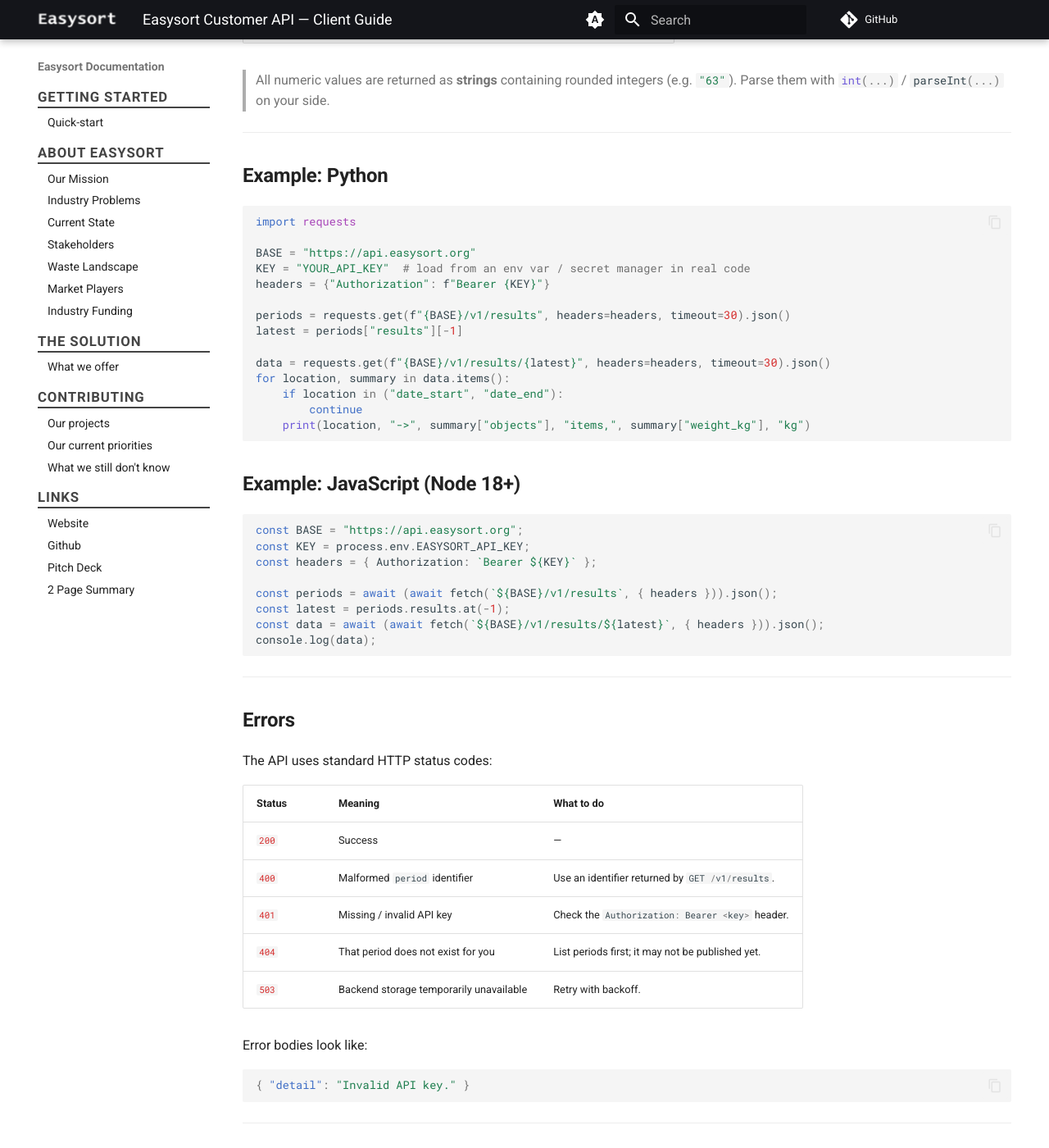
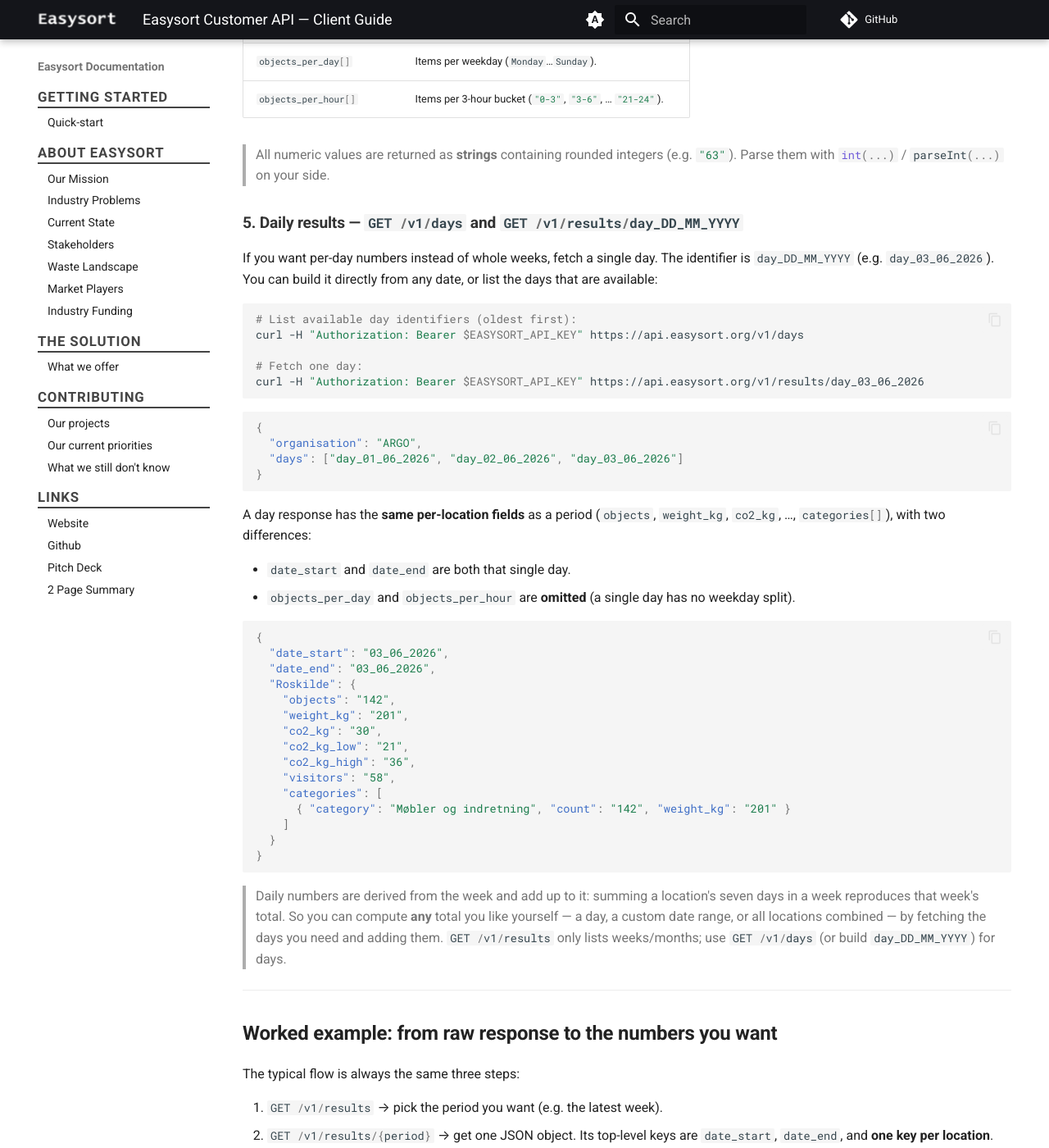
Before and after one commit to Easysort/Easysort, an MkDocs documentation site: the page built from docs/api/argo.md, in a window 1280 px wide and 1400 px high, scrolled down 2462 px. Shown: the whole window at 82% size. Built offline with MkDocs 1.6.1 and Material for MkDocs 9.7.7, drawn with Linux system fonts in a browser that asks for light colours; comment, search, counter and statistics services are not loaded; some of the changed text lies outside the part shown.

Commit message:
Update argo.md

````diff
--- a/docs/api/argo.md
+++ b/docs/api/argo.md
@@ -34,8 +34,7 @@
 Returns the period identifiers you can fetch. Periods are weekly (and monthly) buckets.
 
 ```bash
-curl https://api.easysort.org/v1/results \
-  -H "Authorization: Bearer $EASYSORT_API_KEY"
+curl -H "Authorization: Bearer $EASYSORT_API_KEY" https://api.easysort.org/v1/results
 ```
 
 ```json
@@ -55,8 +54,7 @@
 result). Using a recent window keeps the list current with where you're actively reporting.
 
 ```bash
-curl https://api.easysort.org/v1/locations \
-  -H "Authorization: Bearer $EASYSORT_API_KEY"
+curl -H "Authorization: Bearer $EASYSORT_API_KEY" https://api.easysort.org/v1/locations
 ```
 
 ```json
@@ -71,8 +69,7 @@
 Pass one of the identifiers returned above.
 
 ```bash
-curl https://api.easysort.org/v1/results/week_23_2026 \
-  -H "Authorization: Bearer $EASYSORT_API_KEY"
+curl -H "Authorization: Bearer $EASYSORT_API_KEY" https://api.easysort.org/v1/results/week_23_2026
 ```
 
 ```json
@@ -82,6 +79,9 @@
   "Hørgården": {
     "objects": "412",
     "weight_kg": "63",
+    "co2_kg": "88",
+    "co2_kg_low": "62",
+    "co2_kg_high": "106",
     "visitors": "180",
     "categories": [
       { "category": "Plastic", "count": "120", "weight_kg": "18" },
@@ -107,6 +107,8 @@
 | `<location>` | One object per drop-off location in your deployment. |
 | `objects` | Total registered items in the period. |
 | `weight_kg` | Estimated total weight, in kilograms. |
+| `co2_kg` | Estimated CO₂ saved, in kilograms (best estimate). |
+| `co2_kg_low` / `co2_kg_high` | Lower/upper bound of the CO₂ estimate. |
 | `visitors` | Estimated number of visitors. |
 | `categories[]` | Per-material breakdown: `category`, `count`, `weight_kg`. |
 | `objects_per_day[]` | Items per weekday (`Monday`…`Sunday`). |
@@ -115,9 +117,82 @@
 > All numeric values are returned as **strings** containing rounded integers (e.g. `"63"`).
 > Parse them with `int(...)` / `parseInt(...)` on your side.
 
+### 5. Daily results — `GET /v1/days` and `GET /v1/results/day_DD_MM_YYYY`
+
+If you want per-day numbers instead of whole weeks, fetch a single day. The identifier is
+`day_DD_MM_YYYY` (e.g. `day_03_06_2026`). You can build it directly from any date, or list the
+days that are available:
+
+```bash
+# List available day identifiers (oldest first):
+curl -H "Authorization: Bearer $EASYSORT_API_KEY" https://api.easysort.org/v1/days
+
+# Fetch one day:
+curl -H "Authorization: Bearer $EASYSORT_API_KEY" https://api.easysort.org/v1/results/day_03_06_2026
+```
+
+```json
+{
+  "organisation": "ARGO",
+  "days": ["day_01_06_2026", "day_02_06_2026", "day_03_06_2026"]
+}
+```
+
+A day response has the **same per-location fields** as a period (`objects`, `weight_kg`,
+`co2_kg`, …, `categories[]`), with two differences:
+
+- `date_start` and `date_end` are both that single day.
+- `objects_per_day` and `objects_per_hour` are **omitted** (a single day has no weekday split).
+
+```json
+{
+  "date_start": "03_06_2026",
+  "date_end": "03_06_2026",
+  "Roskilde": {
+    "objects": "142",
+    "weight_kg": "201",
+    "co2_kg": "30",
+    "co2_kg_low": "21",
+    "co2_kg_high": "36",
+    "visitors": "58",
+    "categories": [
+      { "category": "Møbler og indretning", "count": "142", "weight_kg": "201" }
+    ]
+  }
+}
+```
+
+> Daily numbers are derived from the week and add up to it: summing a location's seven days in a
+> week reproduces that week's total. So you can compute **any** total you like yourself — a day,
+> a custom date range, or all locations combined — by fetching the days you need and adding them.
+> `GET /v1/results` only lists weeks/months; use `GET /v1/days` (or build `day_DD_MM_YYYY`) for days.
+
 ---
 
-## Example: Python
+## Worked example: from raw response to the numbers you want
+
+The typical flow is always the same three steps:
+
+1. `GET /v1/results` → pick the period you want (e.g. the latest week).
+2. `GET /v1/results/{period}` → get one JSON object. Its top-level keys are
+   `date_start`, `date_end`, and **one key per location**.
+3. Loop over the location keys, skipping `date_start` / `date_end`, and read the
+   fields you need. Remember every number is a **string** — wrap it in `int(...)`.
+
+Given a period response like:
+
+```json
+{
+  "date_start": "01_06_2026",
+  "date_end": "07_06_2026",
+  "Jyllinge": { "objects": "412", "weight_kg": "63", "co2_kg": "88", "visitors": "180", "categories": [ ... ] },
+  "Roskilde": { "objects": "988", "weight_kg": "141", "co2_kg": "205", "visitors": "402", "categories": [ ... ] }
+}
+```
+
+...here is how to derive the three things people usually ask for.
+
+### Python
 
 ```python
 import requests
@@ -126,17 +201,35 @@
 KEY = "YOUR_API_KEY"  # load from an env var / secret manager in real code
 headers = {"Authorization": f"Bearer {KEY}"}
 
+# 1 + 2: pick the latest period and download it.
 periods = requests.get(f"{BASE}/v1/results", headers=headers, timeout=30).json()
 latest = periods["results"][-1]
+data = requests.get(f"{BASE}/v1/results/{latest}", headers=headers, timeout=30).json()
 
-data = requests.get(f"{BASE}/v1/results/{latest}", headers=headers, timeout=30).json()
-for location, summary in data.items():
-    if location in ("date_start", "date_end"):
-        continue
-    print(location, "->", summary["objects"], "items,", summary["weight_kg"], "kg")
+# The location keys are everything except the two date fields.
+META = {"date_start", "date_end"}
+locations = {name: summary for name, summary in data.items() if name not in META}
+
+# a) Objects per location
+objects_per_location = {name: int(summary["objects"]) for name, summary in locations.items()}
+# -> {"Jyllinge": 412, "Roskilde": 988}
+
+# b) Total objects across all locations
+total_objects = sum(objects_per_location.values())
+# -> 1400
+
+# c) CO₂ per location (same pattern; use "co2_kg"). Weight works identically via "weight_kg".
+co2_per_location = {name: int(summary["co2_kg"]) for name, summary in locations.items()}
+# -> {"Jyllinge": 88, "Roskilde": 205}
+total_co2 = sum(co2_per_location.values())
+
+print(f"Period {data['date_start']}–{data['date_end']}")
+for name in sorted(locations):
+    print(f"  {name}: {objects_per_location[name]} objects, {co2_per_location[name]} kg CO₂")
+print(f"  TOTAL: {total_objects} objects, {total_co2} kg CO₂")
 ```
 
-## Example: JavaScript (Node 18+)
+### JavaScript (Node 18+)
 
 ```js
 const BASE = "https://api.easysort.org";
@@ -146,8 +239,25 @@
 const periods = await (await fetch(`${BASE}/v1/results`, { headers })).json();
 const latest = periods.results.at(-1);
 const data = await (await fetch(`${BASE}/v1/results/${latest}`, { headers })).json();
-console.log(data);
+
+const META = new Set(["date_start", "date_end"]);
+const locations = Object.entries(data).filter(([name]) => !META.has(name));
+
+// a) Objects per location
+const objectsPerLocation = Object.fromEntries(
+  locations.map(([name, s]) => [name, parseInt(s.objects, 10)]),
+);
+
+// b) Total objects across all locations
+const totalObjects = Object.values(objectsPerLocation).reduce((a, b) => a + b, 0);
+
+console.log(objectsPerLocation, "total:", totalObjects);
 ```
+
+> **CO₂:** `co2_kg` is our best estimate of the CO₂ (in kg) saved by reusing the items
+> registered at that location. `co2_kg_low` / `co2_kg_high` give a conservative lower/upper
+> bound around it. Sum `co2_kg` across locations for an organisation-wide total, exactly like
+> objects above.
 
 ---
 
@@ -169,6 +279,19 @@
 { "detail": "Invalid API key." }
 ```
 
+### `curl: (3) URL rejected: Bad hostname` (or "Malformed input to a URL")
+
+This is **not** an API error — you'll usually see it *after* the correct JSON has already
+printed. It means your shell handed `curl` an extra, garbled argument that it tried to open
+as a second URL. It almost always comes from copy-pasting a multi-line command: a trailing
+`\`, a hidden non-breaking space, or a Windows line-ending gets pulled in with the text.
+
+Fixes:
+
+- Use the **single-line** form of the commands in this guide (they no longer use `\`).
+- Or type the command by hand instead of pasting.
+- Your data is fine — the response you received above the error is complete.
+
 ---
 
 ## Notes & guarantees
````
